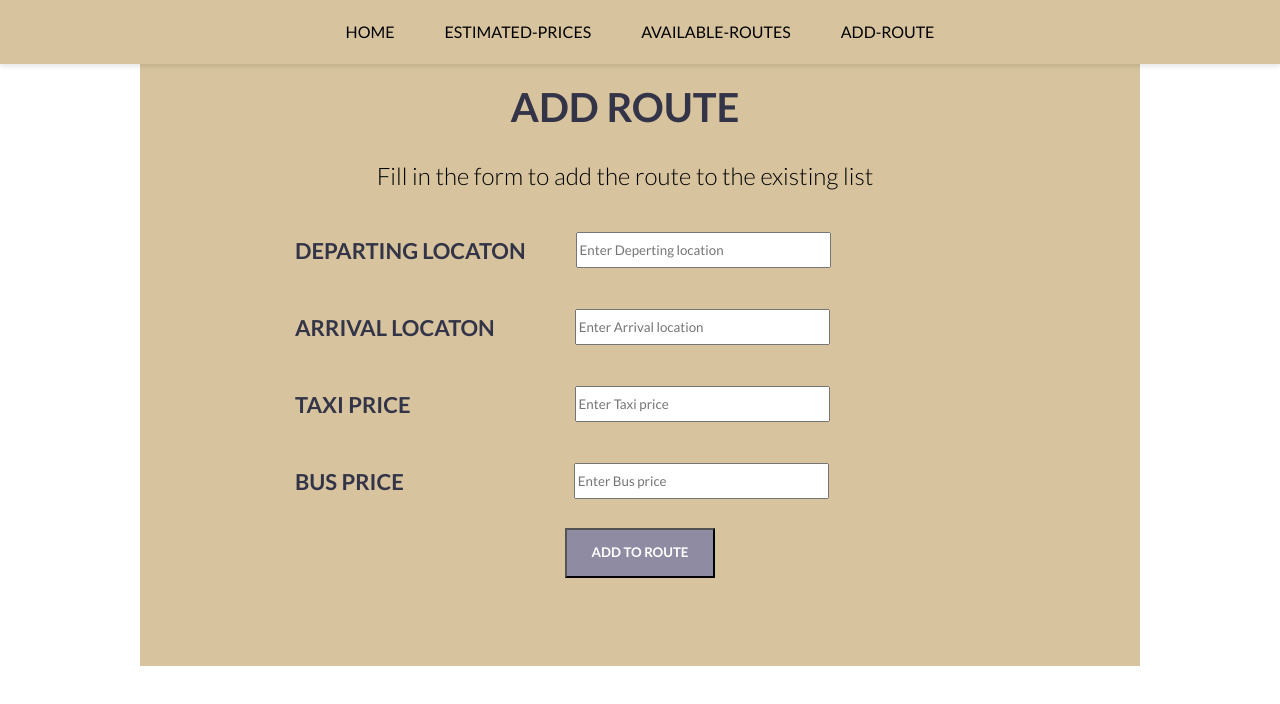
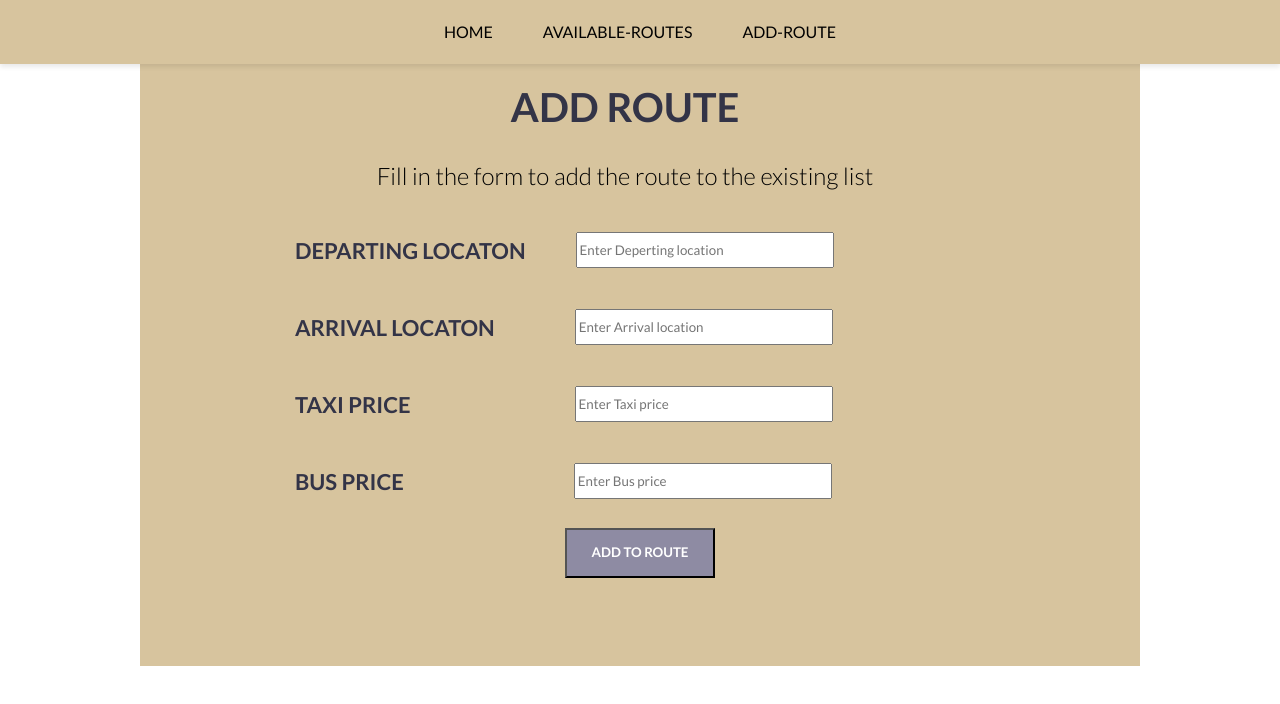
Before and after one commit to agnobayiS/Transport-Price-Checker, a plain HTML site: page addRout.html in a window 1280 px wide. Drawn offline with Linux system fonts and the light colour scheme; a web font is replaced by a local one.

Commit message:
dom-link

```diff
--- a/addRout.html
+++ b/addRout.html
@@ -18,7 +18,7 @@
     <div class="header">
         <nav id="nav-bar">
             <a href="./index.html" class="nav-link">HOME</a>
-            <a href="#" class="nav-link">ESTIMATED-PRICES</a>
+            <!-- <a href="#" class="nav-link">ESTIMATED-PRICES</a> -->
             <a href="./route.html" class="nav-link">AVAILABLE-ROUTES</a>
             <a href="./addRout.html" class="nav-link">ADD-ROUTE</a>
         </nav>
@@ -49,22 +49,22 @@
                 <div class="col name-input">
                     <h3 style="padding-right: 20px;">DEPARTING LOCATON</h3>
                     <input class="textBox depart" type="text" placeholder="Enter Deperting location"
-                        style="margin-left: 30px; padding-right: 100px;" />
+                        style="margin-left: 30px; width: 250px;" />
                 </div>
                 <div class="col name-input">
                     <h3 style="padding-right: 20px;">ARRIVAL LOCATON</h3>
                     <input class="textBox arrive" type="text" placeholder="Enter Arrival location"
-                        style="margin-left: 60px; padding-right: 100px;" />
+                        style="margin-left: 60px; width: 250px;" />
                 </div>
                 <div class="col name-input">
                     <h3 style="padding-right: 20px;">TAXI PRICE</h3>
                     <input class="textBox taxiPrice2" type="number" placeholder="Enter Taxi price"
-                        style="margin-left: 144px; padding-right: 100px;" />
+                        style="margin-left: 144px; width: 250px;" />
                 </div>
                 <div class="col name-input">
                     <h3 style="padding-right: 20px;">BUS PRICE</h3>
                     <input class="textBox  busPrice2" type="number" placeholder="Enter Bus price"
-                        style="margin-left: 150px;padding-right: 100px;" />
+                        style="margin-left: 150px;width: 250px;" />
                 </div>
             </div>
         </div>
--- a/styles.css
+++ b/styles.css
@@ -10,6 +10,9 @@ body{
 a{
     text-decoration: none;
     color: white;
+}
+button {
+    cursor: pointer;
 }
 .main{
     display: flex;
```
Also changed, not shown: index.html (+1 -1 lines), route.html (+1 -1 lines).
